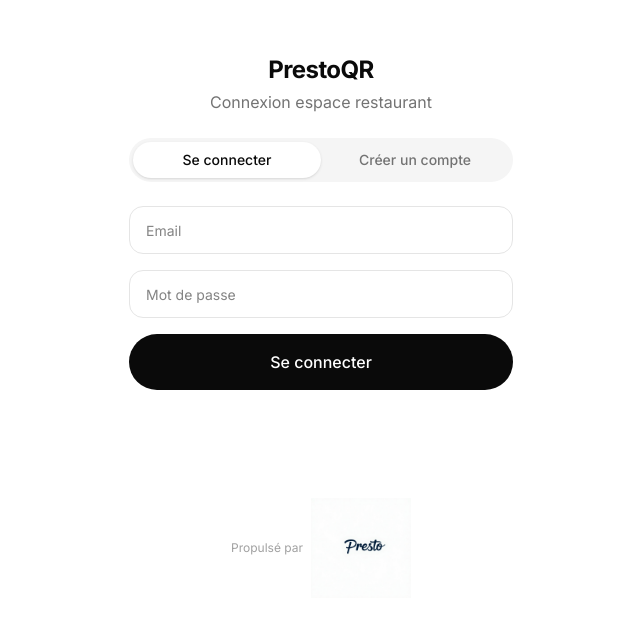
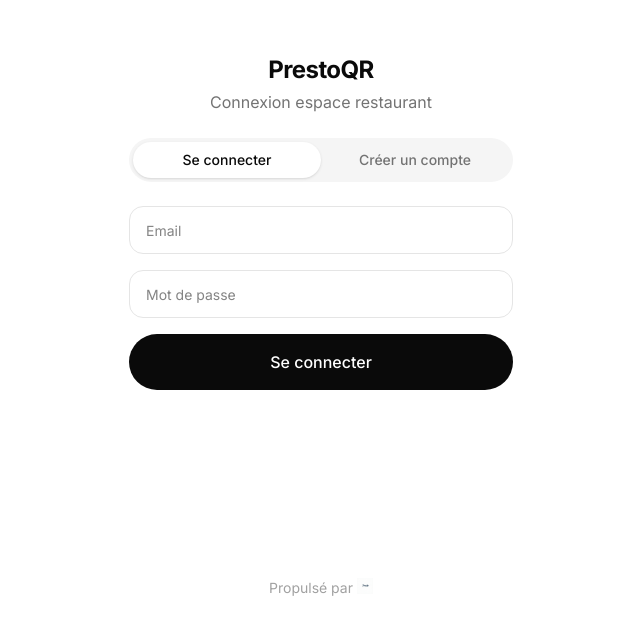
Before and after one commit to davidstudiopresto/tabletap, a Next.js app: page /login in a window 1280 px wide. Shown: the part 178-800 px from the top of the page, without its empty margins (319-959 px from the left). Built offline with nearby package versions, Linux system fonts and the light colour scheme.

Commit message:
fix: presto logo inline with text, proper sizing

```diff
--- a/src/app/login/page.tsx
+++ b/src/app/login/page.tsx
@@ -174,9 +174,9 @@
       </div>
 
       {/* Powered by Presto */}
-      <div className="absolute bottom-6 flex items-center gap-2">
-        <span className="text-xs text-neutral-400">Propulsé par</span>
-        <img src="/presto-logo.png" alt="Presto" className="h-[100px]" />
+      <div className="absolute bottom-6 flex items-baseline gap-1">
+        <span className="text-sm text-neutral-400">Propulsé par</span>
+        <img src="/presto-logo.png" alt="Presto" className="h-4 relative top-[1px]" />
       </div>
     </div>
   );
```
